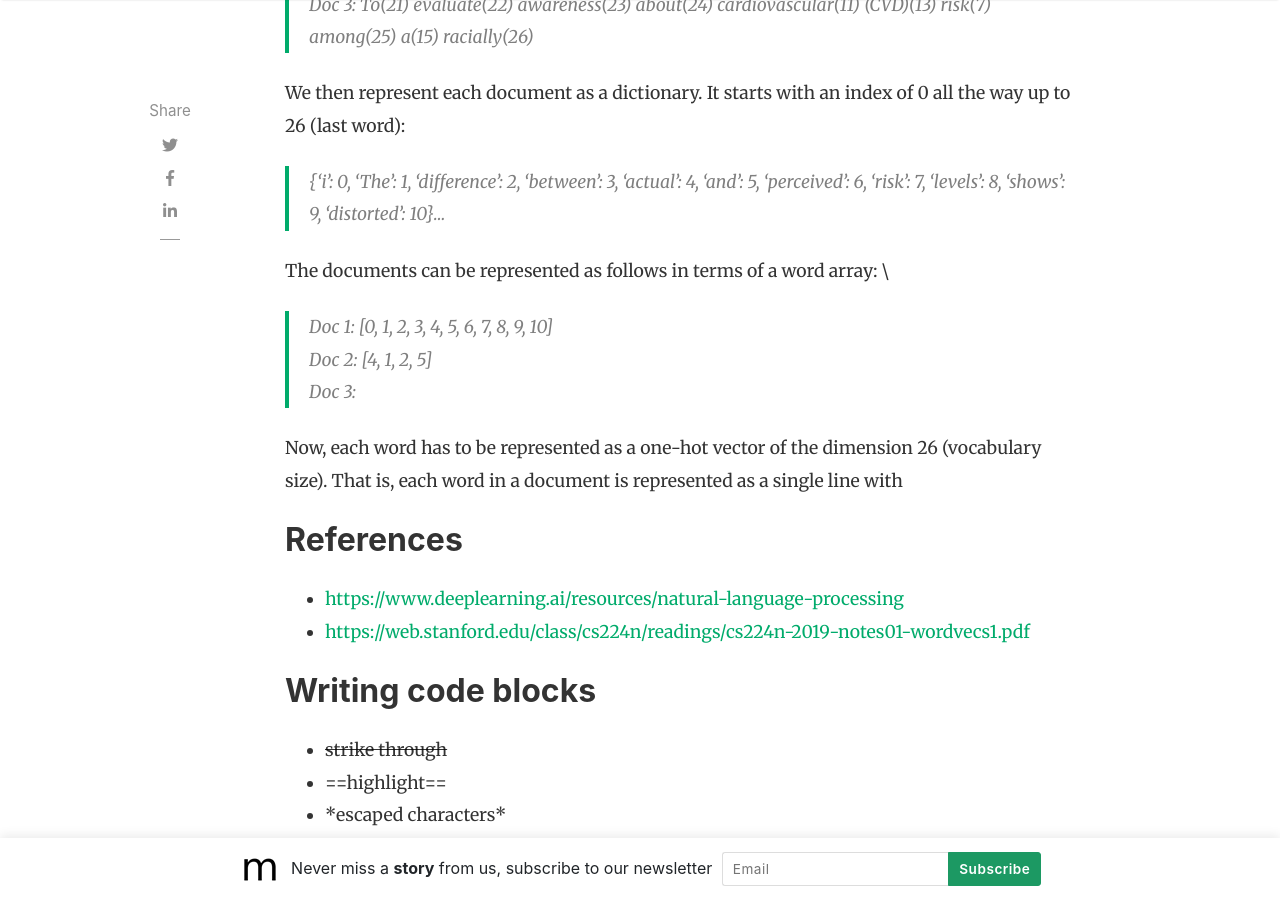
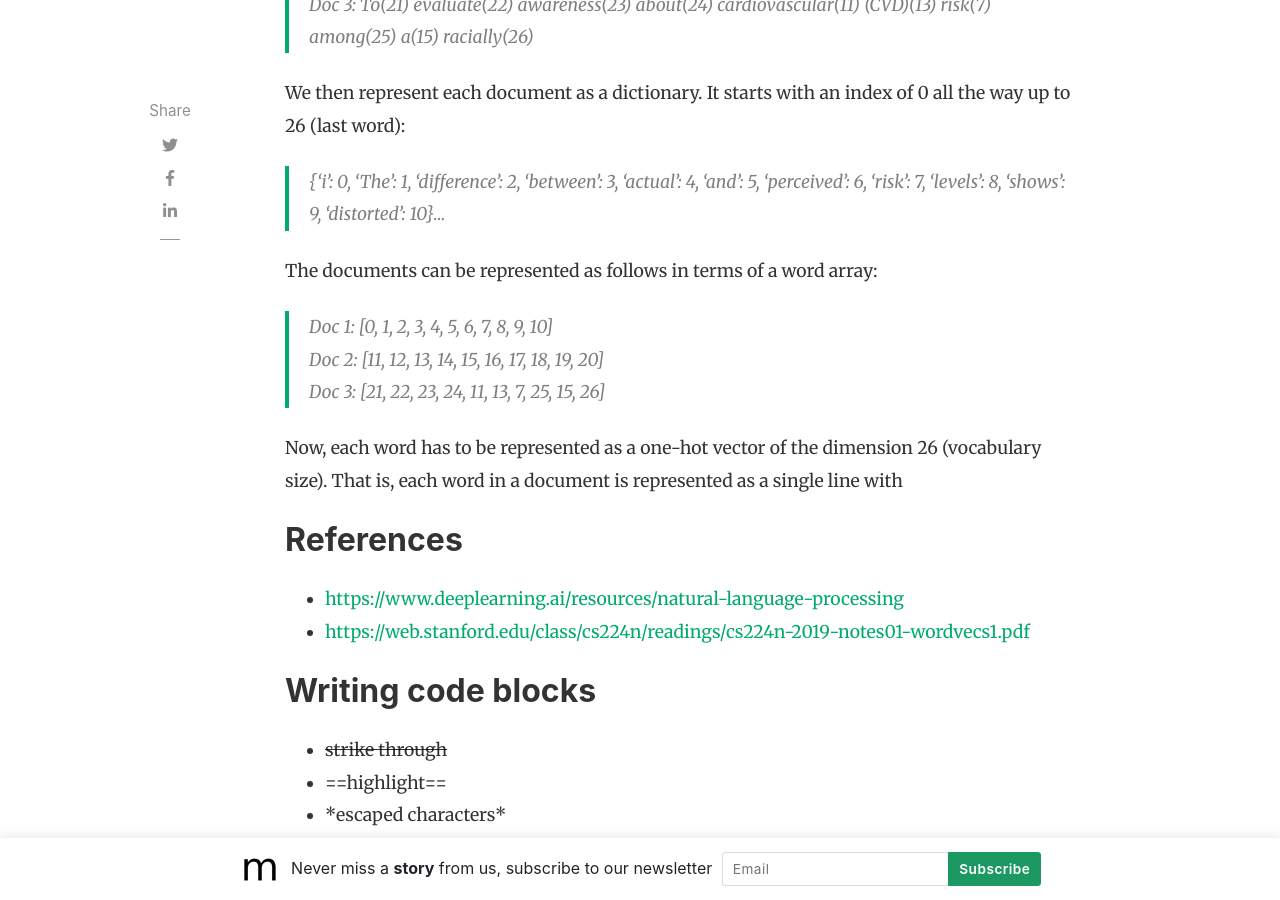
Before and after one commit to slsu0424/slsu0424.github.io, a Jekyll site: the page built from _posts/2023-07-27-test.md, in a window 1280 px wide and 900 px high, scrolled down 3172 px. Built offline with Jekyll 4.4.1, drawn with Linux system fonts in a browser that asks for light colours; nearby versions of some CDN libraries; comment, search, counter and statistics services are not loaded.

Commit message:
Update 2023-07-27-test.md

```diff
--- a/_posts/2023-07-27-test.md
+++ b/_posts/2023-07-27-test.md
@@ -44,10 +44,10 @@ We then represent each document as a dictionary.  It starts with an index of 0 a
 
 >{‘i’: 0, ‘The’: 1, ‘difference’: 2, ‘between’: 3, ‘actual’: 4, ‘and’: 5, ‘perceived’: 6, ‘risk’: 7, ‘levels’: 8, ‘shows’: 9, ‘distorted’: 10}...
 
-The documents can be represented as follows in terms of a word array: \
+The documents can be represented as follows in terms of a word array:
 >Doc 1: [0, 1, 2, 3, 4, 5, 6, 7, 8, 9, 10]
-Doc 2: [4, 1, 2, 5]
-Doc 3:
+Doc 2: [11, 12, 13, 14, 15, 16, 17, 18, 19, 20]
+Doc 3: [21, 22, 23, 24, 11, 13, 7, 25, 15, 26]
 
 
 Now, each word has to be represented as a one-hot vector of the dimension 26 (vocabulary size).  That is, each word in a document is represented as a single line with
```
